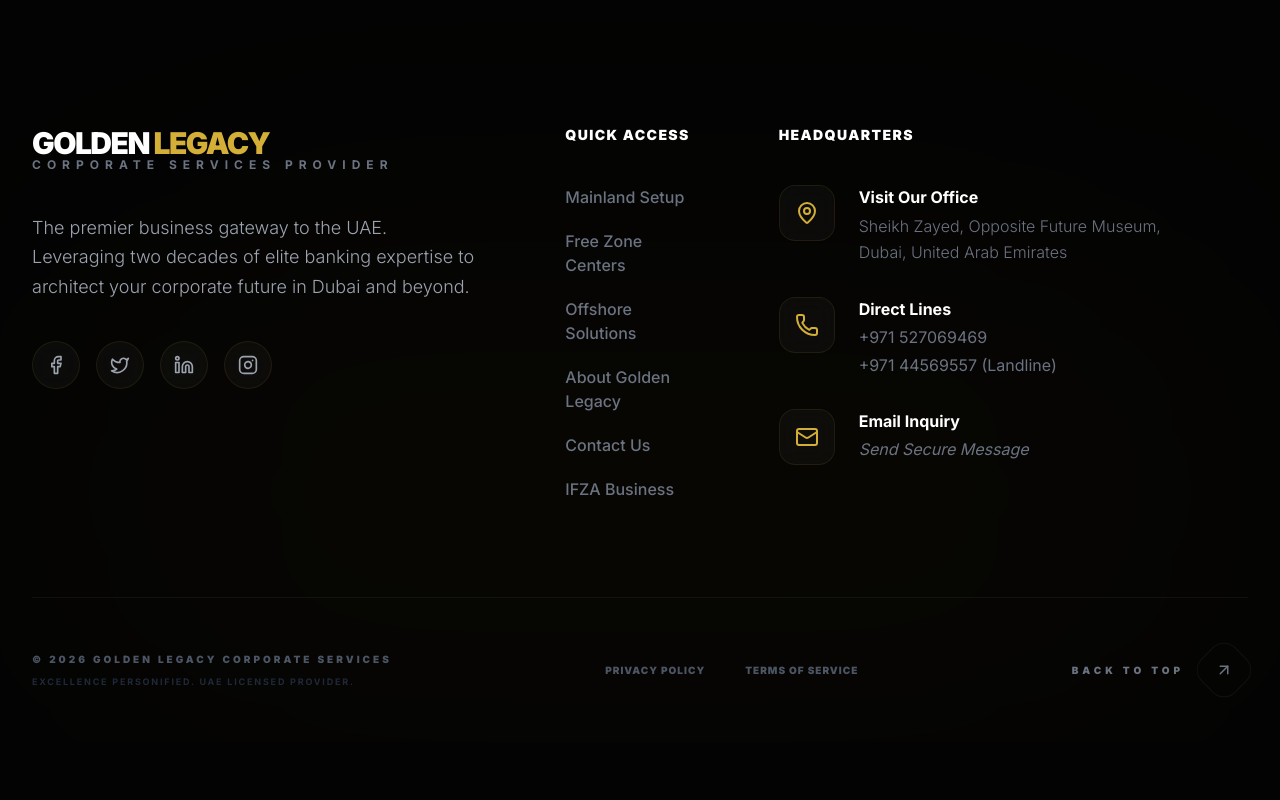
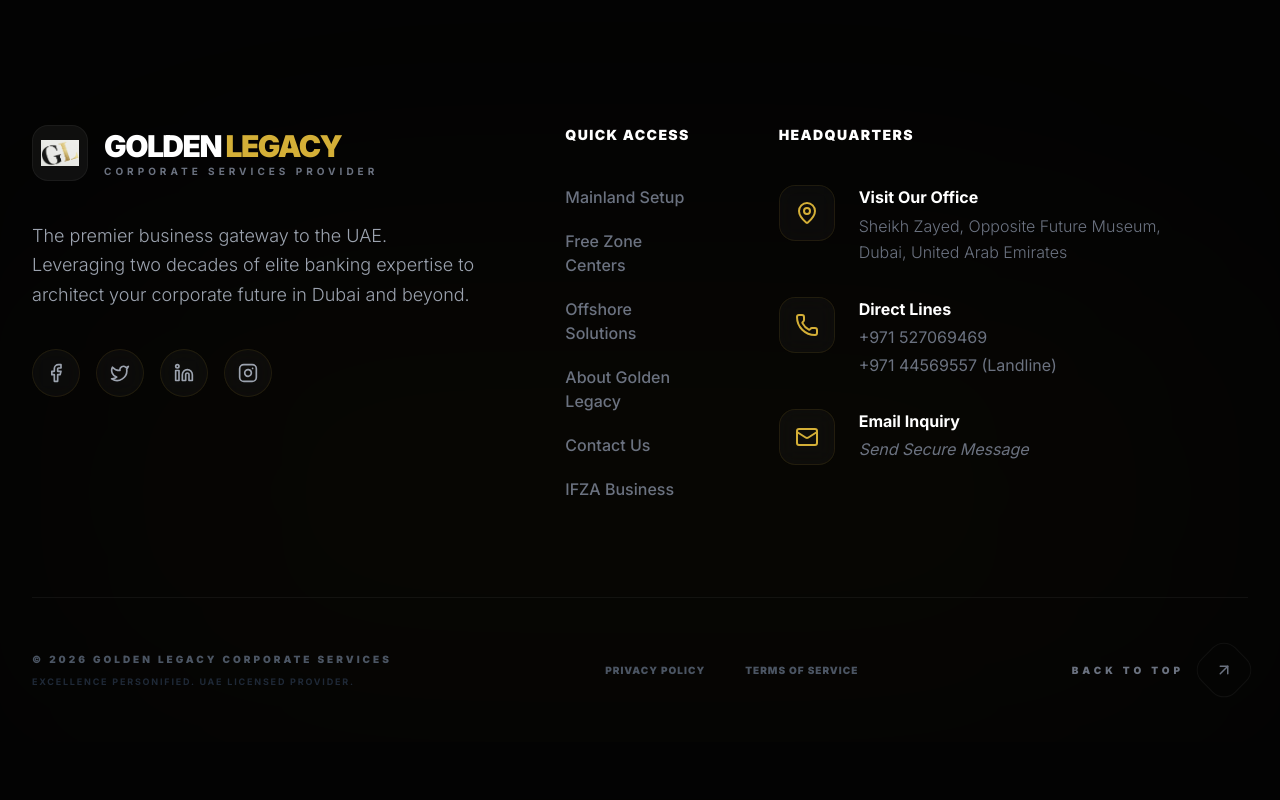
Before and after one commit to pvsameerpvs/golden-fortune-static, a Next.js app: page /cost-calculator in a window 1280 px wide. Shown: the part 1160-1960 px from the top of the page. Built offline with nearby package versions, Linux system fonts and the light colour scheme.

Commit message:
fix: ui fevic icon add

```diff
--- a/app/layout.tsx
+++ b/app/layout.tsx
@@ -8,6 +8,11 @@
 export const metadata = {
   title: "Legacy - Corporate Services Provider Dubai",
   description: "Premier business setup consultancy in Dubai, UAE. We specialize in Mainland, Free Zone, and Offshore company formation.",
+  icons: {
+    icon: "/fevic.png",
+    shortcut: "/fevic.png",
+    apple: "/fevic.png",
+  },
 };
 
 export default function RootLayout({
--- a/components/Footer.tsx
+++ b/components/Footer.tsx
@@ -2,6 +2,7 @@
 
 import React from 'react';
 import Link from 'next/link';
+import Image from 'next/image';
 import { Mail, Phone, MapPin, Clock, ArrowUpRight, Facebook, Twitter, Linkedin, Instagram } from 'lucide-react';
 import { motion } from 'framer-motion';
 
@@ -18,13 +19,23 @@
       <div className="max-w-7xl mx-auto px-4 sm:px-6 lg:px-8 relative z-10">
         <div className="grid grid-cols-1 lg:grid-cols-12 gap-16 mb-24">
           <div className="lg:col-span-5 space-y-10">
-             <Link href="/" className="flex flex-col">
-              <span className="text-3xl font-black tracking-tighter text-white">
-                GOLDEN <span className="text-gold">LEGACY</span>
-              </span>
-              <span className="text-xs uppercase tracking-[0.5em] text-gray-500 font-bold -mt-1">
-                Corporate Services Provider
-              </span>
+             <Link href="/" className="group flex items-center gap-4">
+              <div className="relative w-14 h-14 overflow-hidden rounded-2xl border border-white/5 bg-white/5 transition-all group-hover:border-gold/30">
+                <Image
+                  src="/fevic.png"
+                  alt="Golden Legacy Logo"
+                  fill
+                  className="object-contain p-2"
+                />
+              </div>
+              <div className="flex flex-col">
+                <span className="text-3xl font-black tracking-tighter text-white group-hover:text-gold transition-colors">
+                  GOLDEN <span className="text-gold">LEGACY</span>
+                </span>
+                <span className="text-[10px] uppercase tracking-[0.4em] text-gray-500 font-bold group-hover:text-gray-300 transition-colors">
+                  Corporate Services Provider
+                </span>
+              </div>
             </Link>
             <p className="text-gray-400 text-lg font-light leading-relaxed max-w-md">
               The premier business gateway to the UAE. Leveraging two decades of elite banking expertise to architect your corporate future in Dubai and beyond.
```
Also changed, not shown: public/fevic.png (added).
